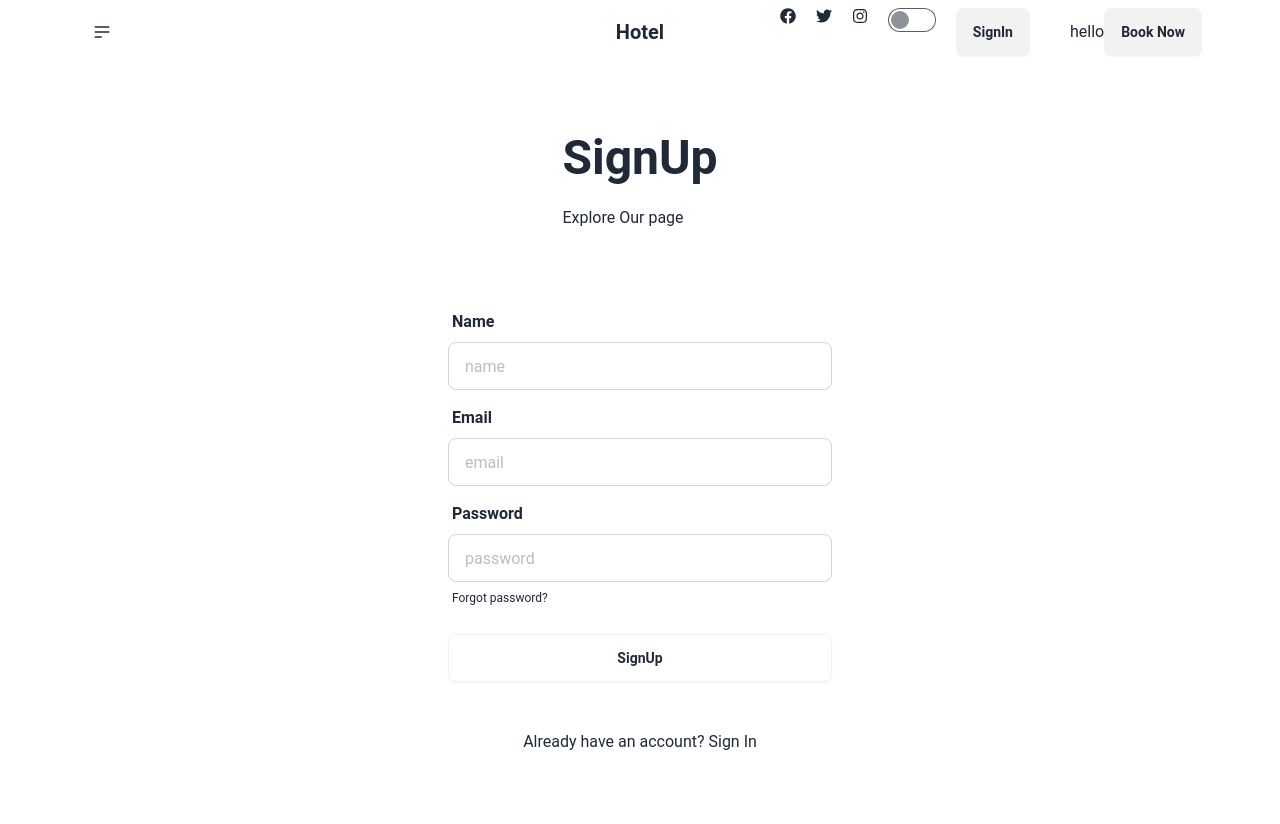
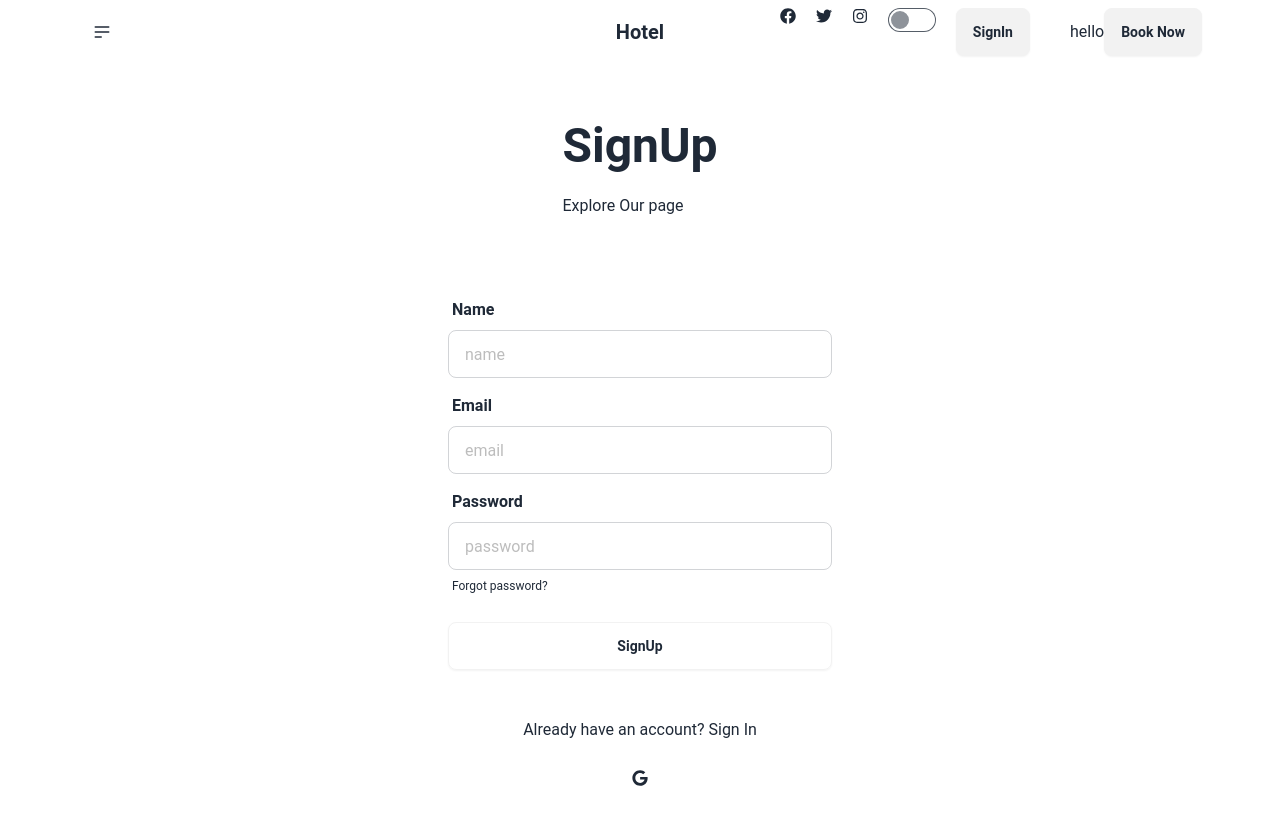
Before and after one commit to sakirmohammad775/Hotel-Management-Client, a React (Vite) app: page /signUp in a window 1280 px wide. Shown: the top 824 px of the page. Built offline with nearby package versions, Linux system fonts and the light colour scheme; no server answers.

Commit message:
added the fa google

```diff
--- a/src/Pages/SignUp/SignUp.jsx
+++ b/src/Pages/SignUp/SignUp.jsx
@@ -81,6 +81,7 @@ const SignUp = () => {
                         {/*another login process*/}
                         <div className="flex my-5 justify-center gap-6">
 
+                            <button className="pt-2"><FaGoogle /></button>
 
                         </div>
                     </div>
```
